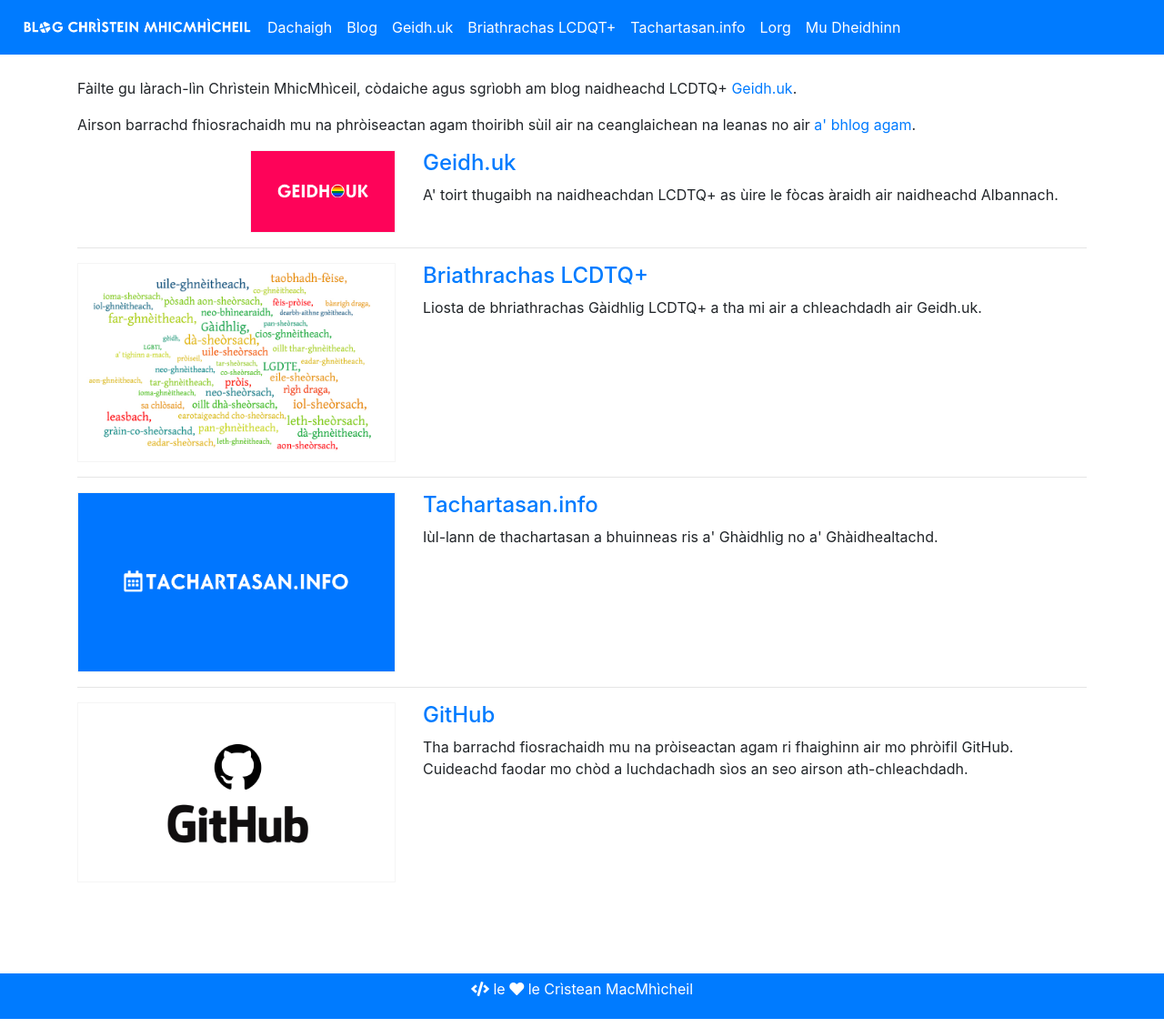
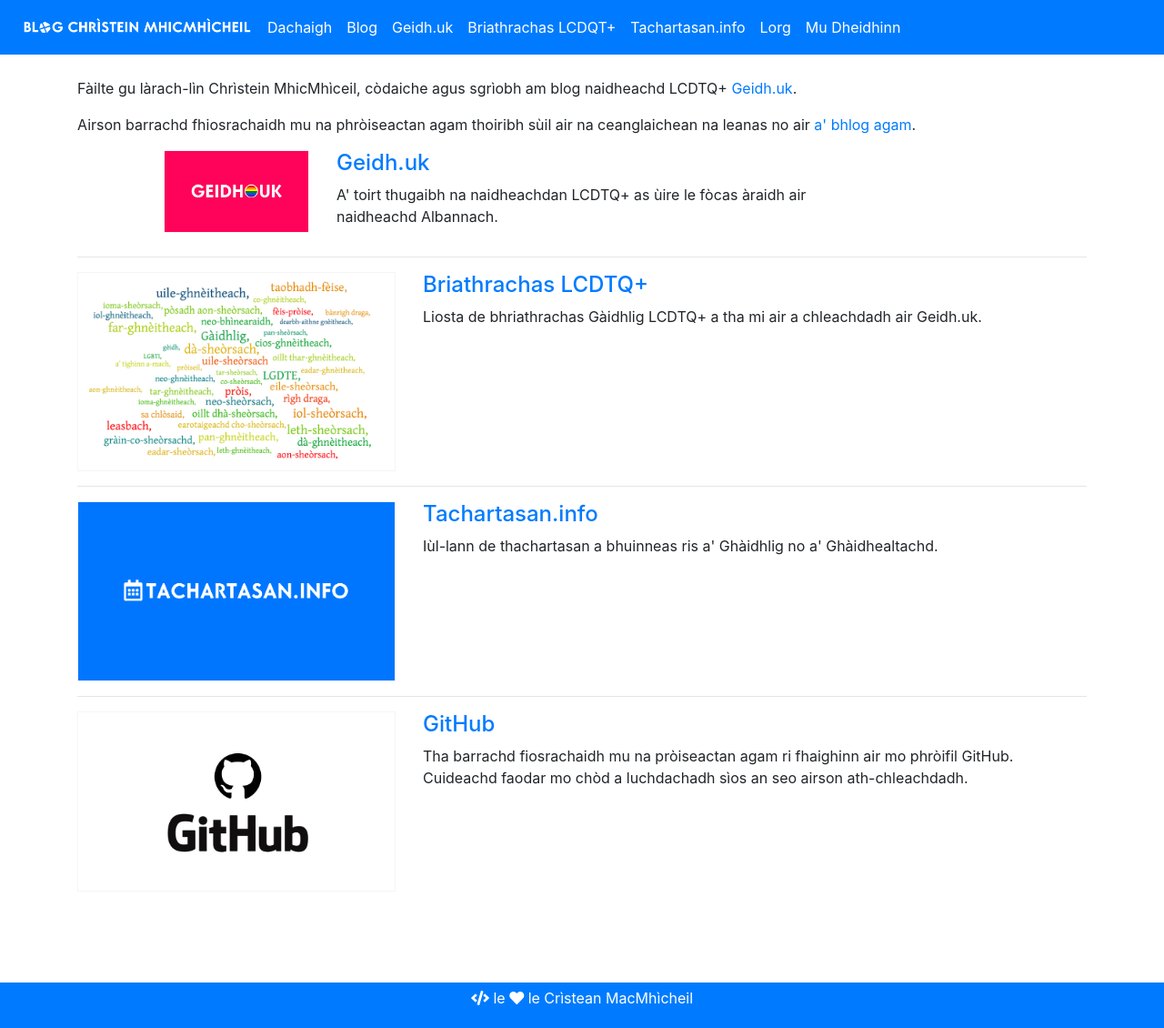
Before and after one commit to MacMhicheil/macmhicheil.github.io, a Jekyll site: the page built from index.html, in a window 1280 px wide. Shown: the whole page at 91% size. Built offline with Jekyll 4.4.1, drawn with Linux system fonts in a browser that asks for light colours; nearby versions of some CDN libraries.

Commit message:
Update index.html

```diff
--- a/index.html
+++ b/index.html
@@ -10,10 +10,10 @@
   <p>Fàilte gu làrach-lìn Chrìstein MhicMhìceil, còdaiche agus sgrìobh am blog naidheachd LCDTQ+ <a href="https://geidh.uk/">Geidh.uk</a>.</p>
   <p>Airson barrachd fhiosrachaidh mu na phròiseactan agam thoiribh sùil air na ceanglaichean na leanas no air <a href="{{ site.baseurl}}/blog" title="Blog Chrìstein MhicMhìcheil">a' bhlog agam</a>.</p>
   <div class="row">
-    <div class="col-md-2 offset-2">
+    <div class="col-md-2 offset-1">
       <a href="https://geidh.uk/"><img src="{{ site.baseurl }}/images/geidhuk-logo.jpg" class="index-image" /></a>
     </div>
-    <div class="col-md-8">
+    <div class="col-md-6">
       <h4><a href="https://geidh.uk/">Geidh.uk</a></h4>
       <p>A' toirt thugaibh na naidheachdan LCDTQ+ as ùire le fòcas àraidh air naidheachd Albannach.</p>
     </div>
```
